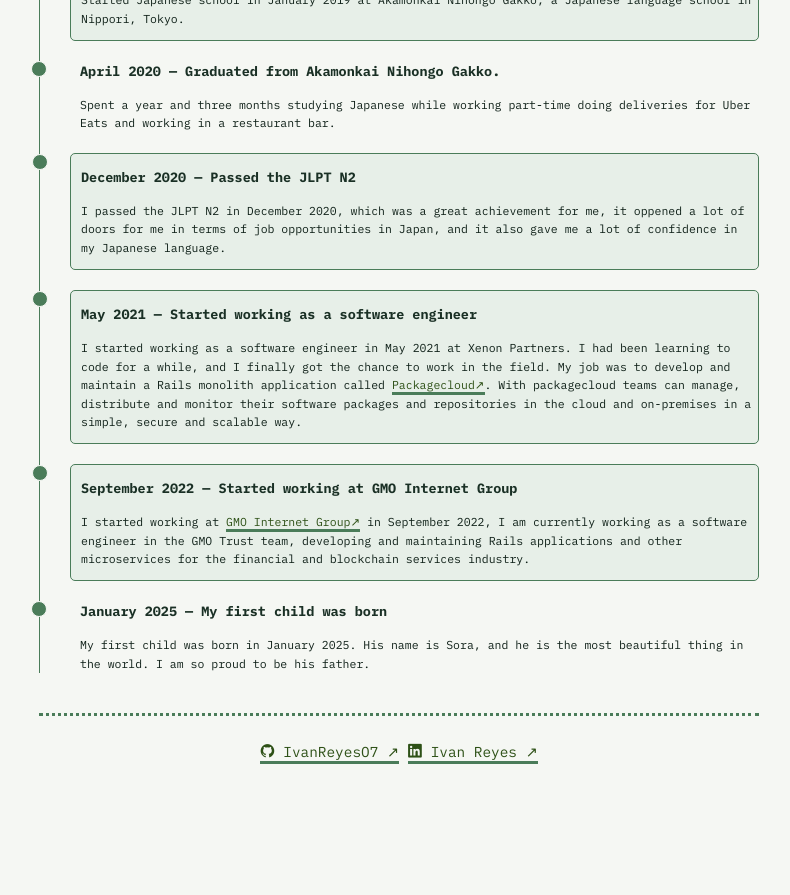
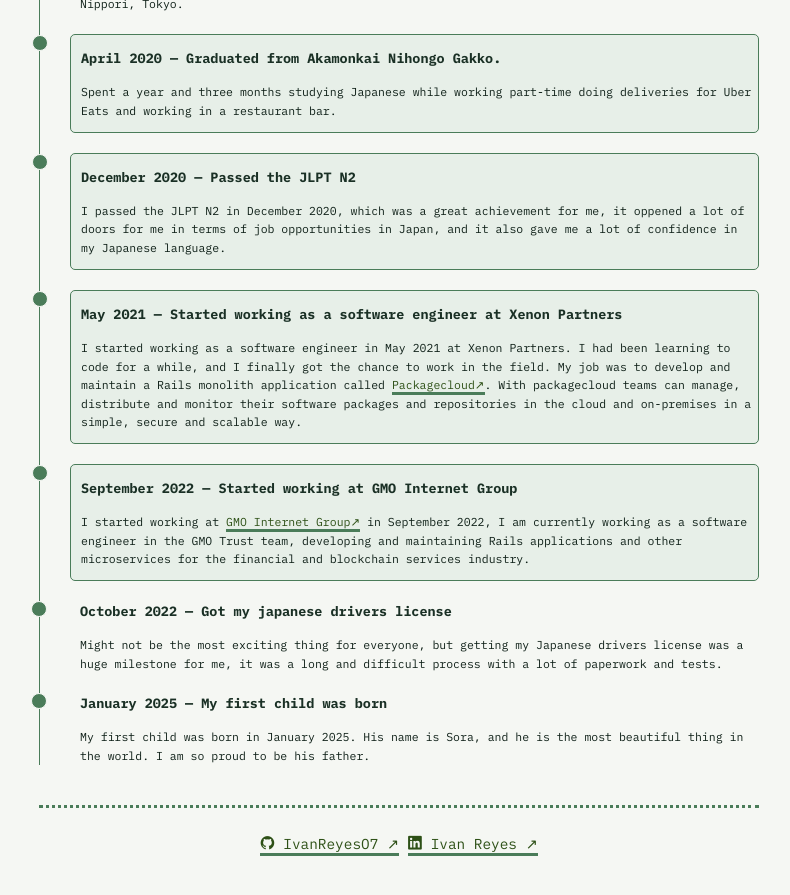
Before and after one commit to IvanReyesO7/rice-and-chicken, a Jekyll site: the page built from portfolio.html, in a window 1280 px wide and 900 px high, scrolled down 1817 px. Shown: the top 895 px of the window, without its empty margins (241-1031 px from the left). Built offline with Jekyll 4.4.1, drawn with Linux system fonts in a browser that asks for light colours; before the commit the page ends 2625 px from its top, so only the background shows below that.

Commit message:
Added drivers licence as an achievement

```diff
--- a/_data/timeline.yml
+++ b/_data/timeline.yml
@@ -54,12 +54,12 @@
   description: I moved to Japan in November 2018, and it was a dream come true. I had always wanted to live in Japan, and I finally got the chance to do it and live with my wife.
 
 - date: January 2019
-  professional: true
+  professional: false
   title: Started Japanese school
   description: Started Japanese school in January 2019 at Akamonkai Nihongo Gakko, a Japanese language school in Nippori, Tokyo.
 
 - date: April 2020
-  professional: false
+  professional: true
   title: Graduated from Akamonkai Nihongo Gakko.
   description: Spent a year and three months studying Japanese while working part-time doing deliveries for Uber Eats and working in a restaurant bar.
 
@@ -70,13 +70,18 @@
 
 - date: May 2021
   professional: true
-  title: Started working as a software engineer
+  title: Started working as a software engineer at Xenon Partners
   description: I started working as a software engineer in May 2021 at Xenon Partners. I had been learning to code for a while, and I finally got the chance to work in the field. My job was to develop and maintain a Rails monolith application called [Packagecloud](https://packagecloud.io). With packagecloud teams can manage, distribute and monitor their software packages and repositories in the cloud and on-premises in a simple, secure and scalable way.
 
 - date: September 2022
   professional: true
   title: Started working at GMO Internet Group
   description: I started working at [GMO Internet Group](https://www.gmo.jp/en/) in September 2022, I am currently working as a software engineer in the GMO Trust team, developing and maintaining Rails applications and other microservices for the financial and blockchain services industry.
+
+- date: October 2022
+  professional: false
+  title: Got my japanese drivers license
+  description: Might not be the most exciting thing for everyone, but getting my Japanese drivers license was a huge milestone for me, it was a long and difficult process with a lot of paperwork and tests.
 
 - date: January 2025
   professional: false
```
